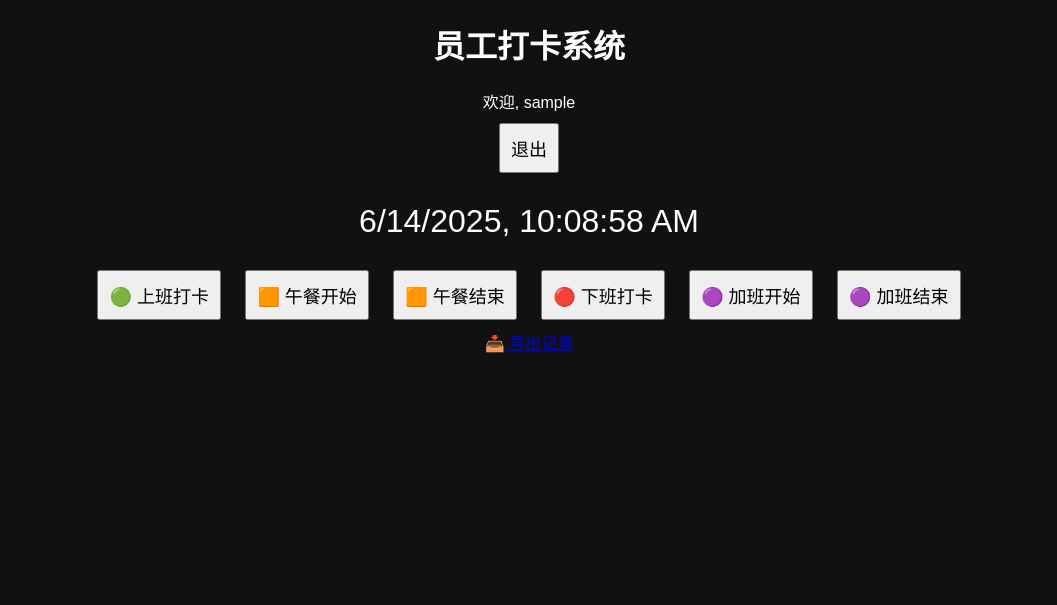
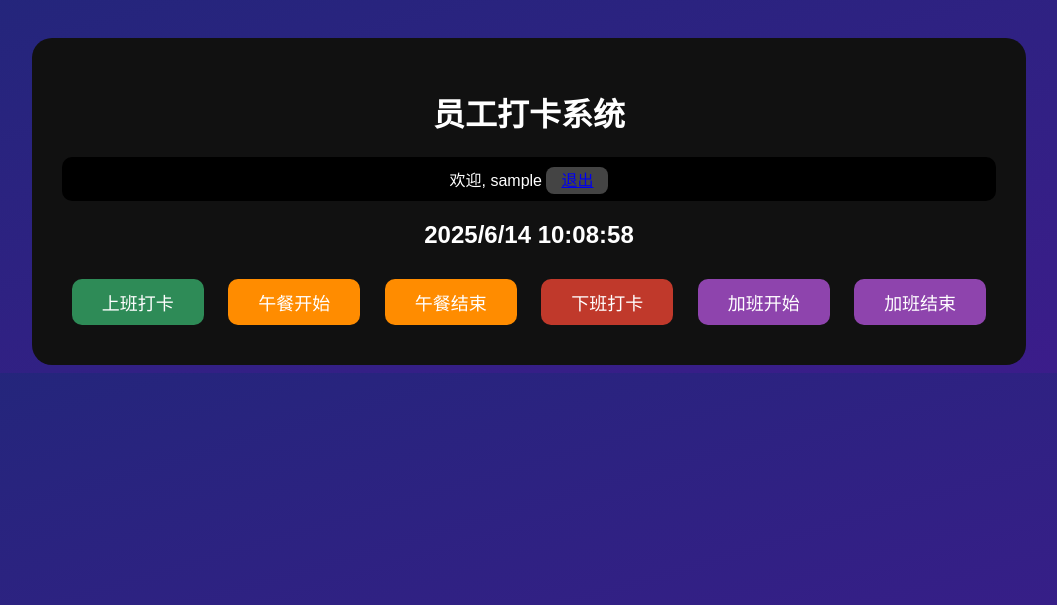
Before and after one commit to TDSUPPLY/Clock-in, a Flask app: page / in a window 1280 px wide. Shown: the top 605 px of the page, without its empty margins (111-1168 px from the left). Run offline with Flask 3, Linux system fonts and the light colour scheme; the visitor is signed in with stand-in values (Sample User, id 1).

Commit message:
Add files via upload

```diff
--- a/templates/index.html
+++ b/templates/index.html
@@ -1,24 +1,68 @@
 <!DOCTYPE html>
 <html lang="zh">
 <head>
-  <meta charset="UTF-8">
+  <meta charset="UTF-8" />
   <title>员工打卡系统</title>
-  <link rel="stylesheet" href="/static/style.css">
-  <script src="/static/script.js" defer></script>
+  <style>
+    body {
+      font-family: sans-serif;
+      background: linear-gradient(to bottom right, #23267B, #3C1C8B);
+      color: white;
+      text-align: center;
+      padding-top: 30px;
+    }
+    .container {
+      background-color: #111;
+      padding: 30px;
+      border-radius: 20px;
+      display: inline-block;
+    }
+    .btn-group button {
+      padding: 10px 30px;
+      margin: 10px;
+      font-size: 18px;
+      border: none;
+      border-radius: 10px;
+      color: white;
+      cursor: pointer;
+    }
+    .green { background-color: #2e8b57; }
+    .orange { background-color: #ff8c00; }
+    .red { background-color: #c0392b; }
+    .purple { background-color: #8e44ad; }
+    .logout { background-color: #444; padding: 5px 15px; border-radius: 8px; }
+  </style>
 </head>
 <body>
-  <h1>员工打卡系统</h1>
-  <div id="welcome">欢迎, {{ username }}</div>
-  <button onclick="logout()">退出</button>
-  <div id="clock">{{ time }}</div>
-  <div id="buttons">
-    <button onclick="clockIn('上班打卡')">🟢 上班打卡</button>
-    <button onclick="clockIn('午餐开始')">🟧 午餐开始</button>
-    <button onclick="clockIn('午餐结束')">🟧 午餐结束</button>
-    <button onclick="clockIn('下班打卡')">🔴 下班打卡</button>
-    <button onclick="clockIn('加班开始')">🟣 加班开始</button>
-    <button onclick="clockIn('加班结束')">🟣 加班结束</button>
+  <div class="container">
+    <h1>员工打卡系统</h1>
+    <div style="background:#000;padding:10px;border-radius:10px;margin-bottom:20px;">
+      欢迎, {{ username }} <a href="/logout" class="logout">退出</a>
+    </div>
+    <h2 id="clock"></h2>
+    <div class="btn-group">
+      <button class="green" onclick="submit('上班打卡')">上班打卡</button>
+      <button class="orange" onclick="submit('午餐开始')">午餐开始</button>
+      <button class="orange" onclick="submit('午餐结束')">午餐结束</button>
+      <button class="red" onclick="submit('下班打卡')">下班打卡</button>
+      <button class="purple" onclick="submit('加班开始')">加班开始</button>
+      <button class="purple" onclick="submit('加班结束')">加班结束</button>
+    </div>
   </div>
-  <a href="/export">📥 导出记录</a>
+  <script>
+    function updateClock() {
+      const now = new Date();
+      document.getElementById('clock').innerText = now.toLocaleString('zh-CN', { hour12: false });
+    }
+    setInterval(updateClock, 1000);
+    updateClock();
+    function submit(type) {
+      fetch('/api/attendance', {
+        method: 'POST',
+        headers: { 'Content-Type': 'application/json' },
+        body: JSON.stringify({ type: type })
+      }).then(res => res.json()).then(data => alert(data.message));
+    }
+  </script>
 </body>
 </html>
--- a/templates/login.html
+++ b/templates/login.html
@@ -3,10 +3,10 @@
 <head><meta charset="UTF-8"><title>登录</title></head>
 <body>
   <h2>登录</h2>
-  <form method="POST">
-    <input name="username" placeholder="用户名" required>
+  <form method="post">
+    用户名：<input type="text" name="username" required>
     <button type="submit">登录</button>
   </form>
-  <p>没有账号？<a href="/register">注册</a></p>
+  <p><a href="/register">还没有账号？点击注册</a></p>
 </body>
 </html>
--- a/templates/register.html
+++ b/templates/register.html
@@ -3,10 +3,9 @@
 <head><meta charset="UTF-8"><title>注册</title></head>
 <body>
   <h2>注册</h2>
-  <form method="POST">
-    <input name="username" placeholder="用户名" required>
+  <form method="post">
+    用户名：<input type="text" name="username" required>
     <button type="submit">注册</button>
   </form>
-  <p>已有账号？<a href="/login">登录</a></p>
 </body>
 </html>
```
